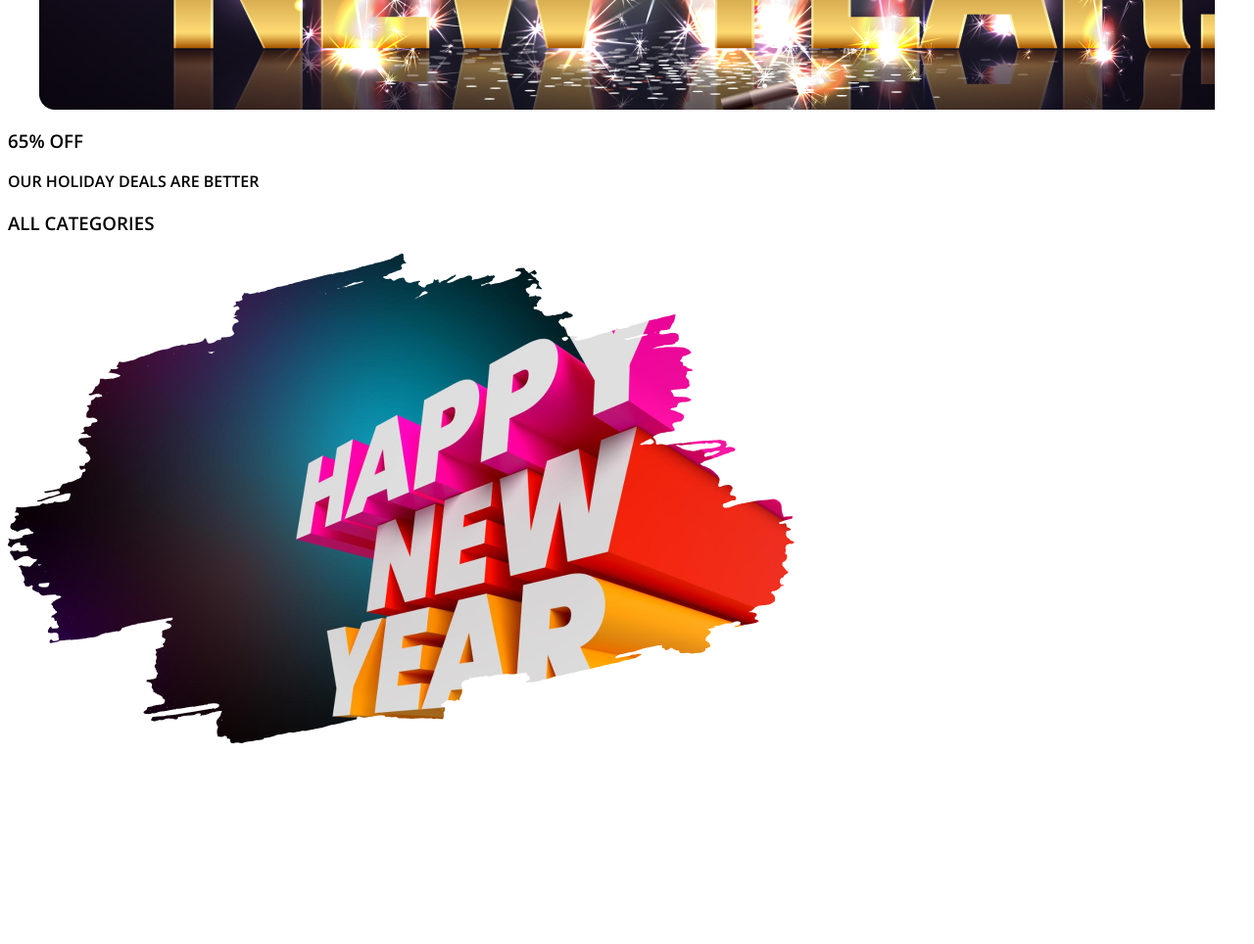
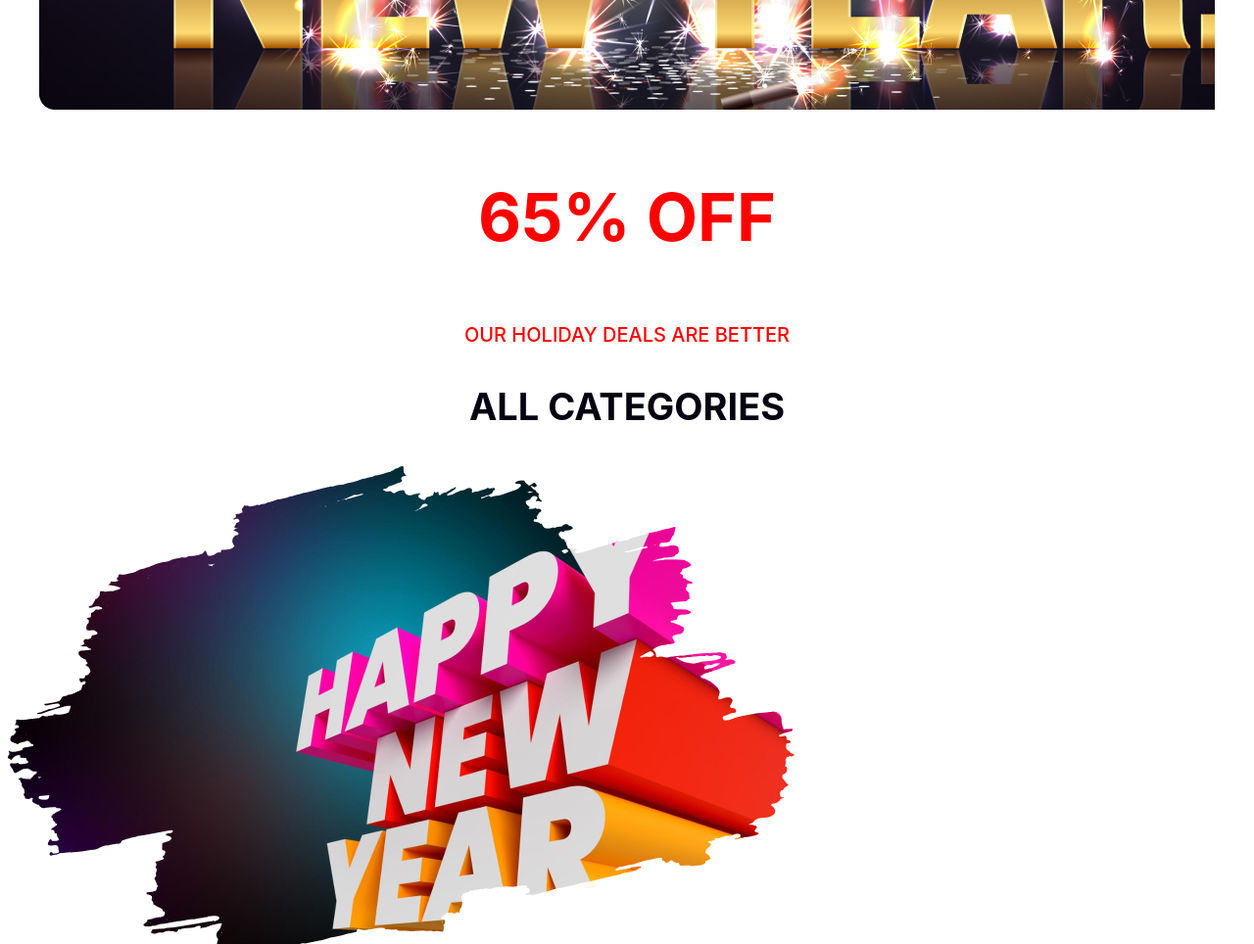
Before and after one commit to tamannatuba/my-assignment, a plain HTML site: page index.html in a window 1280 px wide. Shown: the part 520-1484 px from the top of the page at 98% size. Before the commit the page ends 1292 px from the top, so only its background shows below. Drawn offline with nearby package versions, Linux system fonts and the light colour scheme.

Commit message:
section added

```diff
--- a/index.html
+++ b/index.html
@@ -24,14 +24,16 @@
 
             <main>
 
-                <section>
-                    <div class="photo">
+                <section class="my">
+
+                    <div class="any">
                         <h1 class="third">65% OFF</h1>
                         <p class="fourth">OUR HOLIDAY DEALS ARE BETTER</p>
                         <h3 class="fifth">ALL CATEGORIES</h3>
-                        <img src="images/photo.png">
+                    </div>
 
-                    </div>
+
+                        <img class="picture" src="images/photo.png">
 
 
                 </section>
--- a/styles/assignment.css
+++ b/styles/assignment.css
@@ -15,7 +15,7 @@ body {
     color: #FFF;
     text-align: center;
     font-family: Merriweather;
-    font-size: 32px ;
+    font-size: 32px;
     font-weight: 400;
     padding: 100px 0px 0px 0px;
 }
@@ -25,8 +25,36 @@ body {
     text-align: center;
     font-family: Merriweather;
     font-size: 72px;
-    font-weight: 900;}
+    font-weight: 900;
+}
 
-.photo{
+.any {
+    text-align: center;
+}
+
+.third{
+    color: #F00;
+    font-family: Inter;
+    font-size: 68px;
+    font-weight: 700;
+}
+
+.fourth{
+    color: #F00;
+    font-family: Inter;
+    font-size: 20px;
+    font-weight: 500;
+}
+
+.fifth{
+    color: #070211;
+    font-family: Inter;
+    font-size: 38px;
+    font-weight: 700;
+}
+
+
+.my{
+    max-width: 700;
     margin: 0 auto;
 }
```
